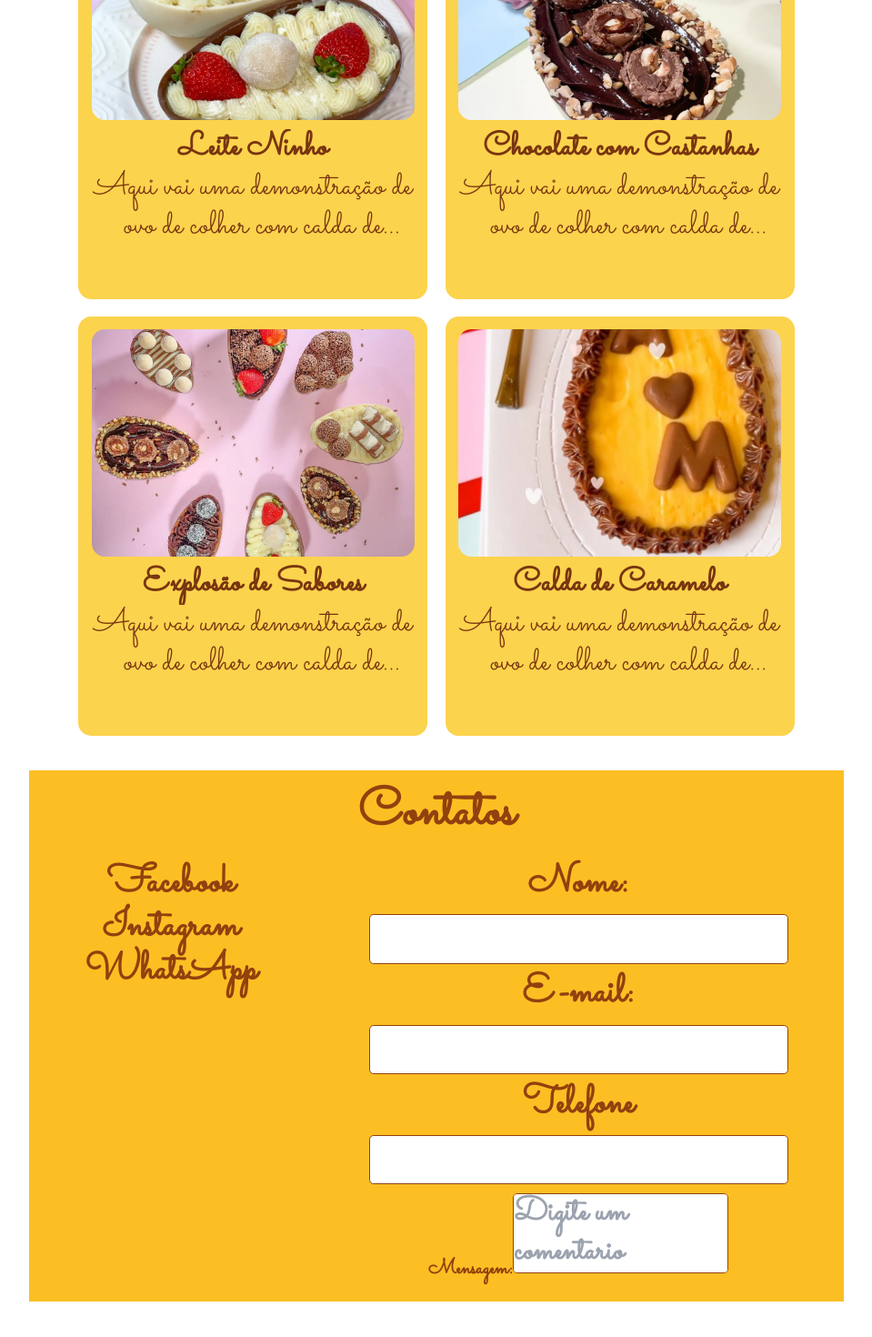
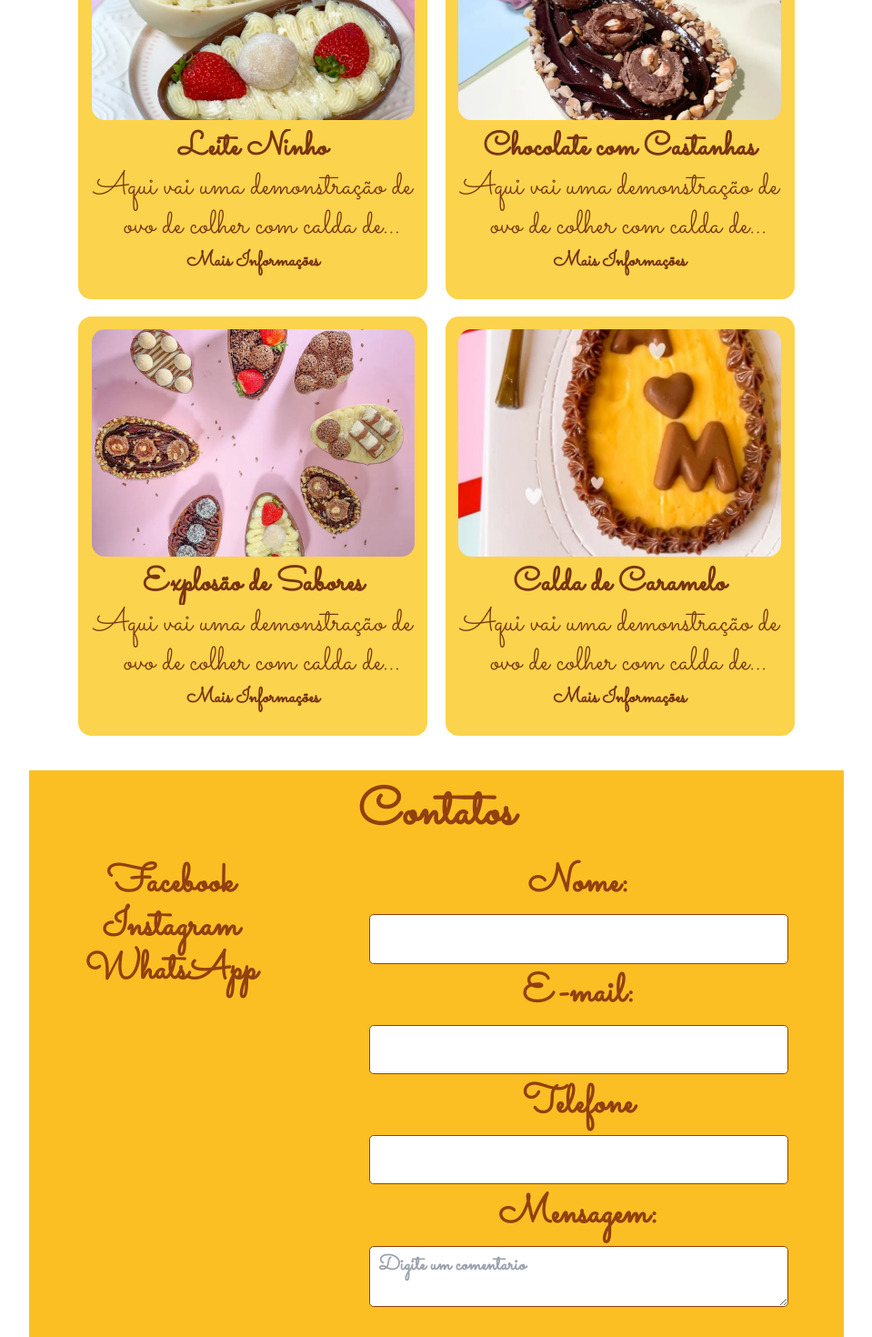
Before and after one commit to Kjuh28/DDSabores, a React (Vite) app: page / in a window 1280 px wide. Shown: the part 1992-3462 px from the top of the page at 91% size, without its empty margins (160-1119 px from the left). Before the commit the page ends 3423 px from the top, so only its background shows below. Built offline with nearby package versions, Linux system fonts and the light colour scheme.

Commit message:
Criado e estilizado o componente Modal

```diff
--- a/package.json
+++ b/package.json
@@ -10,6 +10,7 @@
     "preview": "vite preview"
   },
   "dependencies": {
+    "@material-tailwind/react": "^2.1.9",
     "react": "^18.2.0",
     "react-dom": "^18.2.0",
     "react-router-dom": "^6.23.0"
@@ -27,6 +28,6 @@
     "postcss": "^8.4.38",
     "tailwindcss": "^3.4.3",
     "typescript": "^5.2.2",
-    "vite": "^5.2.0"
+    "vite": "^5.2.12"
   }
 }
--- a/src/components/Card.jsx
+++ b/src/components/Card.jsx
@@ -1,10 +1,22 @@
+import card from '@material-tailwind/react/theme/components/card'
+import { Modal } from './Modal'
+import { useState } from 'react'
+
+
 export function Card({src, cardTitle, txt}){
+
     return(
-        <div className="w-80 bg-amber_300 h-96 rounded-xl p-3 text-wrap">
+        <div className="w-80 bg-amber_300 h-96 rounded-xl p-3 text-wrap hover:scale-105 hover:bg-amber_200 ">
             <img className="w-full h-52 object-cover rounded-xl" src={src}></img>
             <div className="pt-2">
                 <h1 className="font-bold text-center text-3xl line-clamp-2">{cardTitle}</h1>
-                <p className="text-3xl line-clamp-2">{txt}</p>
+                <p className="text-3xl line-clamp-1 sm:line-clamp-2">{txt}</p>
+
+                <div className="h-auto">
+                    <Modal cardTitle={cardTitle} txt={txt} />
+                </div>
+
+
             </div>
         </div>
     )
--- /dev/null
+++ b/src/components/Modal.jsx
@@ -0,0 +1,39 @@
+
+import { useState } from "react"
+
+import {
+    Button,
+    Dialog,
+    DialogHeader,
+    DialogBody,
+    DialogFooter,
+  } from "@material-tailwind/react"
+
+export function Modal({cardTitle, txt}){
+
+    const [open, setOpen] = useState(false)
+
+    const handleOpen = () => setOpen(!open);
+
+        return(
+           <>
+                <button className="font-bold " onClick={handleOpen}>Mais Informações</button>
+                <Dialog className="w-full xl:pt-48 h-full bg-amber_50/50" open={open} handler={handleOpen}>
+                <div className="mx-auto w-screen sm:w-64 h-64 bg-amber_200 border rounded justify-center text-center items-center">
+                    <DialogHeader className="justify-center font-bold"> {cardTitle} </DialogHeader>
+                        <DialogBody className="justify-center items-center text-center">
+                            {txt}
+                            <DialogFooter className="justify-around pt-8">
+                            <button onClick={handleOpen} className="border rounded bg-amber_300 w-24 p-1">Quero este!</button>
+                            <button onClick={handleOpen} className="border rounded bg-amber_300 w-24 p-1">Cancelar</button>
+                        </DialogFooter>
+                    </DialogBody>
+                </div>
+
+                </Dialog>
+           </>
+
+
+        )
+
+}
--- a/src/pages/Contatos.jsx
+++ b/src/pages/Contatos.jsx
@@ -8,6 +8,7 @@ export function Contatos(){
                         <li className="text-4xl">Facebook</li>
                         <li className="text-4xl">Instagram</li>
                         <li className="text-4xl">WhatsApp</li>
+
                     </ul>
                 </div>
                 <form className='sm:w-96'>
@@ -18,10 +19,8 @@ export function Contatos(){
                         <input type="email" className="sm:w-full p-2 mt-2 mb-2 border rounded" />
                         <label className="text-2xl sm:text-4xl w-full">Telefone </label>
                         <input type="number" className="w-full sm:p-2 mt-2 mb-2 border rounded" />
-                    </div>
-                    <div>
-                        <label>Mensagem:</label>
-                        <textarea className='resize-none border rounded text-3xl' placeHolder='Digite um comentario'></textarea>
+                        <label className="text-2xl sm:text-4xl w-full">Mensagem:</label>
+                        <textarea className='w-full sm:p-2 mt-2 mb-2 border rounded' placeHolder='Digite um comentario'></textarea>
                     </div>
                 </form>
             </div>
--- a/src/pages/Empresa.jsx
+++ b/src/pages/Empresa.jsx
@@ -10,6 +10,7 @@ export function Empresa(){
                     cardTitle={'Leite Ninho'}
                     txt='Aqui vai uma demonstração de ovo de colher com calda de chocolate coberta de morango e pedaços de chocolate branco e leite ninho'
                 />
+
                 <Card
                     src={'../src/assets/doces/doce_2.png'}
                     cardTitle={'Chocolate com Castanhas'}
@@ -22,8 +23,8 @@ export function Empresa(){
                 />
                 <Card
                     src={'../src/assets/doces/doce_4.png'}
-                    cardTitle={'Calda de Caramelo'}
-                    txt='Aqui vai uma demonstração de ovo de colher com calda de chocolate coberta de morango e pedaços de chocolate branco e leite ninho'
+                    cardTitle={'Mousse de Maracujá'}
+                    txt='Casquinha de chocolate meio amargo e recheio de mousse de maracujá personalizado🥰'
                 />
                 <Card
                     src={'../src/assets/doces/doce_1.png'}
--- a/tailwind.config.js
+++ b/tailwind.config.js
@@ -20,7 +20,8 @@ export default {
       amber_950: '#451a03',
     },
     fontFamily:{
-      'sacramento':['Sacramento', 'cursive','normal']
+      'sacramento':['Sacramento', 'cursive','normal'],
+      'sans':['ui-sans-serif', 'system-ui', 'sans-serif', "Apple Color Emoji", "Segoe UI Emoji", "Segoe UI Symbol", "Noto Color Emoji"]
     }
   },
   plugins: [],
```
Also changed, not shown: 1 other file (tests, documents, lock files or other folders).
